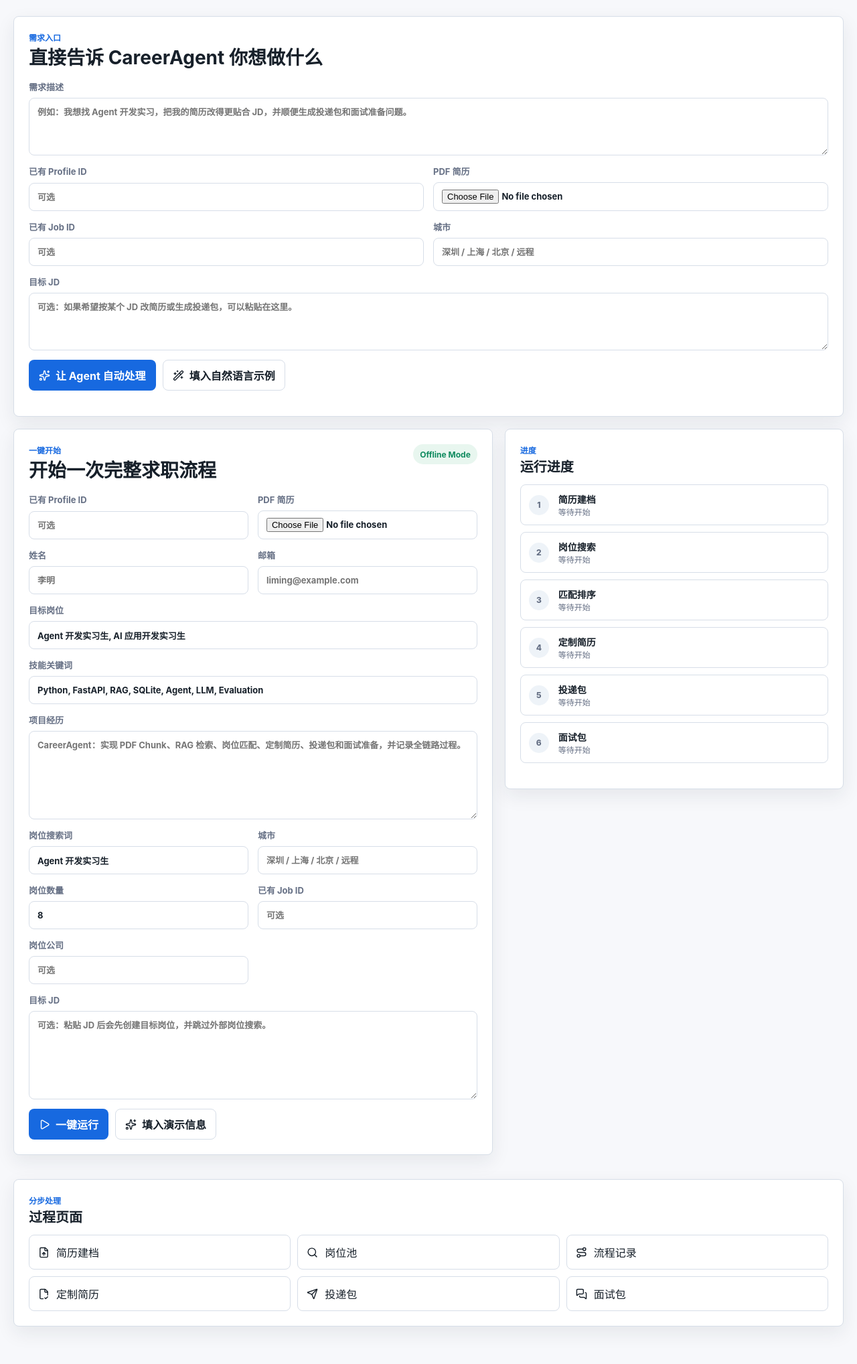
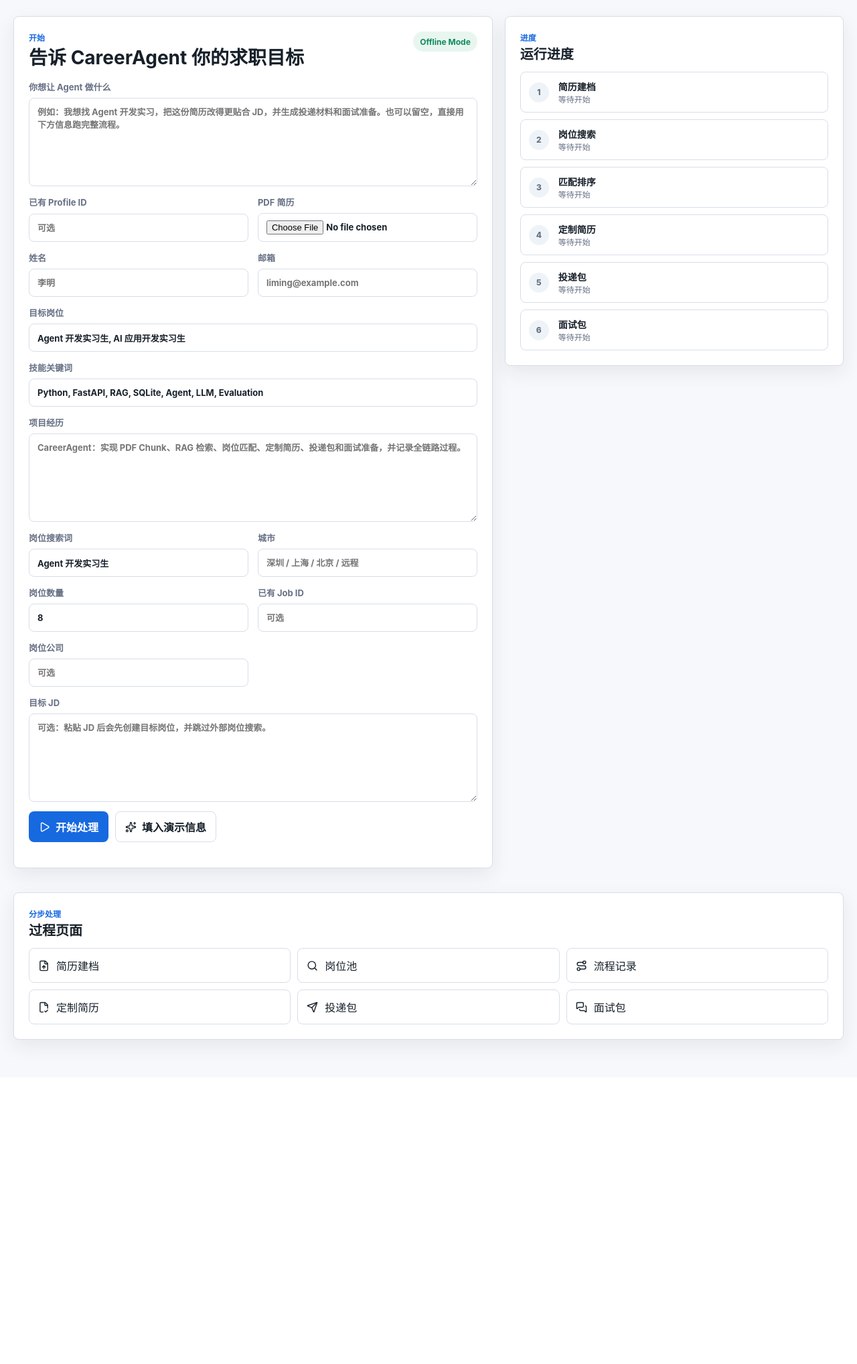
Before and after one commit to Yonhen233/CareerAgent, a FastAPI app: page / in a window 1280 px wide. Shown: the part 67-2103 px from the top of the page at 67% size. After the commit the page ends 1638 px from the top, so only its background shows below. Run offline with FastAPI, Linux system fonts and the light colour scheme; parts of the project's set-up code (start-up, migrations or seed data) failed here and were passed over; some libraries are stand-ins or nearby versions.

Commit message:
优化首页流程入口和投递材料布局

```diff
--- a/app/static/css/style.css
+++ b/app/static/css/style.css
@@ -606,9 +612,11 @@
   display: grid;
   gap: 12px;
   margin-top: 16px;
+  min-width: 0;
 }
 
 .item {
+  min-width: 0;
   padding: 14px;
   border: 1px solid var(--line);
   border-radius: 8px;
--- a/app/static/js/main.js
+++ b/app/static/js/main.js
@@ -374,12 +374,13 @@
 function renderRunOutcomeLinks(row) {
   const output = row.output_json || {};
   const links = [];
+  const packageId = row.id;
   const resumeId = output.resume_version_id || output.tailor?.resume_version_id;
   const applicationId = output.application_id || output.application?.application_id;
   const prepId = output.interview_prep_id || output.interview_prep?.interview_prep_id;
-  if (resumeId) links.push(`<a class="button ghost" href="/ui/resumes"><i data-lucide="file-check-2"></i> 简历 #${resumeId}</a>`);
-  if (applicationId) links.push(`<a class="button ghost" href="/ui/applications"><i data-lucide="send"></i> 投递包 #${applicationId}</a>`);
-  if (prepId) links.push(`<a class="button ghost" href="/ui/prep"><i data-lucide="messages-square"></i> 面试包 #${prepId}</a>`);
+  if (resumeId) links.push(packageAction("/ui/resumes", "file-check-2", "定制简历", packageId));
+  if (applicationId) links.push(packageAction("/ui/applications", "send", "投递材料", packageId));
+  if (prepId) links.push(packageAction("/ui/prep", "messages-square", "面试准备", packageId));
   if (output.matches?.length) links.push(`<a class="button ghost" href="/ui/jobs"><i data-lucide="briefcase-business"></i> 推荐岗位 ${output.matches.length} 个</a>`);
   if (output.requires_confirmation) links.push(`<button class="button primary" data-resume-run-id="${row.id}" type="button"><i data-lucide="check-circle-2"></i> 确认继续</button>`);
   return links.length ? `<div class="flow-result-actions">${links.join("")}</div>` : "";
@@ -553,16 +554,19 @@
 
 async function loadApplications() {
   const rows = await api("/applications");
-  renderItems("#applications-list", rows, (row) => `
-    <article class="item">
-      <div class="item-title"><span>#${row.id} 岗位 ${row.job_id}</span><span class="status-pill ${row.status === "ready" ? "ok" : ""}">${row.status === "ready" ? "准备好了" : escapeHtml(row.status)}</span></div>
-      <div class="meta">定制简历 ${row.resume_version_id || "-"}</div>
+  renderItems("#applications-list", rows, (row) => {
+    const packageId = userPackageId(row);
+    return `
+    <article class="item application-card">
+      <div class="item-title"><span>${escapeHtml(packageLabel(packageId))} · 岗位 ${escapeHtml(row.job_id)}</span><span class="status-pill ${row.status === "ready" ? "ok" : ""}">${row.status === "ready" ? "准备好了" : escapeHtml(row.status)}</span></div>
+      <div class="meta">投递材料 · 定制简历 ${row.resume_version_id || "-"}</div>
       ${row.apply_url ? `<p><a class="button ghost" href="${escapeHtml(row.apply_url)}" target="_blank"><i data-lucide="external-link"></i> 打开投递页</a></p>` : ""}
       ${applicationValidation(row)}
       ${row.outreach_message ? `<p class="message-preview">${escapeHtml(row.outreach_message)}</p>` : ""}
-      <pre>${escapeHtml(row.cover_letter || "")}</pre>
+      <pre class="application-letter">${escapeHtml(row.cover_letter || "")}</pre>
     </article>
-  `);
+  `;
+  });
 }
 
 async function loadInterviewPreps() {
@@ -1054,6 +1058,26 @@
 
 const CAREER_FLOW_STAGES = ["profile", "search", "match", "tailor", "apply", "interview"];
 
+function userPackageId(value) {
+  const key = value?.idempotency_key || value?.output_json?.idempotency_key || "";
+  const match = String(key).match(/^agent_run:(\d+):/);
+  return match ? match[1] : value?.package_id || value?.run_id || value?.id || "";
+}
+
+function packageLabel(packageId) {
+  return packageId ? `求职包 #${packageId}` : "本次求职包";
+}
+
+function packageAction(href, icon, label, packageId) {
+  return `<a class="button ghost" href="${escapeHtml(href)}"><i data-lucide="${escapeHtml(icon)}"></i> ${escapeHtml(label)}${packageId ? ` · ${escapeHtml(packageLabel(packageId))}` : ""}</a>`;
+}
+
+function pushUniqueAction(actions, seen, key, html) {
+  if (!key || seen.has(key)) return;
+  seen.add(key);
+  actions.push(html);
+}
+
 function setCareerStage(stage, status, detail = "") {
   const item = document.querySelector(`#career-flow-steps [data-stage="${stage}"]`);
   if (!item) return;
@@ -1087,23 +1111,20 @@
   const tailor = state.tailorRun?.output_json || {};
   const apply = state.applyRun?.output_json || {};
   const interview = state.interviewRun?.output_json || {};
+  const packageId = state.packageId || state.fullRun?.id || state.runId || "";
   result.innerHTML = `
     <article class="item flow-result-card">
       <div class="item-title">
-        <span>${escapeHtml(selected.title || "已完成")}</span>
+        <span>${escapeHtml(packageLabel(packageId))}</span>
         <span class="status-pill ok">${escapeHtml(selected.overall_score ?? "ready")}</span>
       </div>
-      <div class="meta">${escapeHtml(selected.company || "")} / Profile ${escapeHtml(state.profile?.id || "-")} / Job ${escapeHtml(selected.job_id || "-")}</div>
+      <div class="meta">${escapeHtml(selected.title || "已完成")} · ${escapeHtml(selected.company || "")} · Profile ${escapeHtml(state.profile?.id || "-")} · Job ${escapeHtml(selected.job_id || "-")}</div>
       ${tags(selected.matched_skills || [])}
       <div class="flow-result-actions">
-        ${tailor.resume_version_id ? `<a class="button ghost" href="/ui/resumes"><i data-lucide="file-check-2"></i> 简历版本 #${tailor.resume_version_id}</a>` : ""}
-        ${apply.application_id ? `<a class="button ghost" href="/ui/applications"><i data-lucide="send"></i> 投递包 #${apply.application_id}</a>` : ""}
-        ${interview.interview_prep_id ? `<a class="button ghost" href="/ui/prep?job_id=${escapeHtml(selected.job_id || "")}"><i data-lucide="messages-square"></i> 面试包 #${interview.interview_prep_id}</a>` : ""}
-        ${careerFlowRunLink(state.fullRun, "完整流程")}
-        ${careerFlowRunLink(state.searchRun, "找岗")}
-        ${careerFlowRunLink(state.tailorRun, "定制")}
-        ${careerFlowRunLink(state.applyRun, "投递")}
-        ${careerFlowRunLink(state.interviewRun, "面试")}
+        ${tailor.resume_version_id ? packageAction("/ui/resumes", "file-check-2", "定制简历", packageId) : ""}
+        ${apply.application_id ? packageAction("/ui/applications", "send", "投递材料", packageId) : ""}
+        ${interview.interview_prep_id ? packageAction(`/ui/prep?job_id=${escapeHtml(selected.job_id || "")}`, "messages-square", "面试准备", packageId) : ""}
+        ${state.fullRun?.id ? packageAction("/ui/agent-runs", "route", "查看流程", packageId) : ""}
       </div>
     </article>
   `;
@@ -1420,11 +1441,12 @@
     state.tailorRun = { id: state.fullRun.id, output_json: output.tailor || {} };
     state.applyRun = { id: state.fullRun.id, output_json: output.application || {} };
     state.interviewRun = { id: state.fullRun.id, output_json: output.interview_prep || {} };
+    state.packageId = state.fullRun.id;
     setCareerStage("search", "done", state.selectedJob?.job_id ? `Job #${state.selectedJob.job_id}` : `Run #${state.fullRun.id}`);
     setCareerStage("match", "done", `${state.selectedJob?.company || ""} ${state.selectedJob?.overall_score || ""}`);
-    setCareerStage("tailor", "done", `版本 #${state.tailorRun.output_json?.resume_version_id || "-"}`);
-    setCareerStage("apply", "done", `投递包 #${state.applyRun.output_json?.application_id || "-"}`);
-    setCareerStage("interview", "done", `面试包 #${state.interviewRun.output_json?.interview_prep_id || "-"}`);
+    setCareerStage("tailor", "done", packageLabel(state.packageId));
+    setCareerStage("apply", "done", packageLabel(state.packageId));
+    setCareerStage("interview", "done", packageLabel(state.packageId));
     renderCareerFlowResult(state);
     toast("完整求职流程已完成");
   } catch (error) {
@@ -1439,6 +1461,9 @@
 
 function fillCareerDemo(form) {
   if (!form) return;
+  if (form.instruction) {
+    form.instruction.value = "我想找 Agent 开发实习岗位。请根据下面 JD 帮我生成或更新简历档案，并针对这个岗位改简历、生成投递材料和面试准备问题。";
+  }
   form.profile_id.value = "";
   form.name.value = "李明";
   form.email.value = "liming@example.com";
@@ -1465,36 +1490,88 @@
   toast("已填入演示信息");
 }
 
+function updateCareerFlowFromNaturalResult(body) {
+  const data = body.result_json || {};
+  const failed = body.status === "failed";
+  if (data.profile?.id) setCareerStage("profile", failed ? "failed" : "done", failed ? "失败" : packageLabel(body.run_id));
+  if (data.job?.id || data.matches?.length) setCareerStage("search", failed ? "failed" : "done", failed ? "失败" : packageLabel(body.run_id));
+  if (data.job?.id || data.matches?.length || data.tailor || data.application || data.interview_prep) {
+    setCareerStage("match", failed ? "failed" : "done", failed ? "失败" : packageLabel(body.run_id));
+  }
+  if (data.tailor?.resume_version_id) setCareerStage("tailor", failed ? "failed" : "done", failed ? "失败" : packageLabel(body.run_id));
+  if (data.application?.application_id || data.requires_confirmation) setCareerStage("apply", failed ? "failed" : "done", failed ? "失败" : packageLabel(body.run_id));
+  if (data.interview_prep?.interview_prep_id) setCareerStage("interview", failed ? "failed" : "done", failed ? "失败" : packageLabel(body.run_id));
+}
+
 function renderNaturalLanguageResult(body) {
-  const result = $("#natural-language-result");
+  const result = $("#career-flow-result") || $("#natural-language-result");
   if (!result) return;
   const data = body.result_json || {};
   const runs = data.agent_runs || [];
   const failed = body.status === "failed";
+  const packageId = body.run_id;
   const links = [];
-  if (body.run_id) links.push(`<a class="button ghost" href="/ui/agent-runs"><i data-lucide="route"></i> 查看流程 #${body.run_id}</a>`);
-  if (data.profile?.id) links.push(`<a class="button ghost" href="/ui/profiles"><i data-lucide="file-user"></i> 简历 #${data.profile.id}</a>`);
-  if (data.job?.id) links.push(`<a class="button ghost" href="/ui/jobs"><i data-lucide="briefcase-business"></i> 岗位 #${data.job.id}</a>`);
-  if (data.tailor?.resume_version_id) links.push(`<a class="button ghost" href="/ui/resumes"><i data-lucide="file-check-2"></i> 定制简历 #${data.tailor.resume_version_id}</a>`);
-  if (data.application?.application_id) links.push(`<a class="button ghost" href="/ui/applications"><i data-lucide="send"></i> 投递包 #${data.application.application_id}</a>`);
-  if (data.interview_prep?.interview_prep_id) links.push(`<a class="button ghost" href="/ui/prep"><i data-lucide="messages-square"></i> 面试包 #${data.interview_prep.interview_prep_id}</a>`);
-  if (data.matches?.length) links.push(`<a class="button ghost" href="/ui/jobs"><i data-lucide="search"></i> 推荐岗位 ${data.matches.length} 个</a>`);
-  runs.forEach((run) => links.push(`<a class="button ghost" href="/ui/agent-runs"><i data-lucide="route"></i> ${escapeHtml(taskLabel(run.task_type))} #${run.id}</a>`));
+  const seenLinks = new Set();
+  if (body.run_id) pushUniqueAction(links, seenLinks, "agent-runs", packageAction("/ui/agent-runs", "route", "查看流程", packageId));
+  if (data.profile?.id) pushUniqueAction(links, seenLinks, "profiles", packageAction("/ui/profiles", "file-user", "简历档案", packageId));
+  if (data.job?.id) pushUniqueAction(links, seenLinks, "jobs", packageAction("/ui/jobs", "briefcase-business", "目标岗位", packageId));
+  if (data.tailor?.resume_version_id) pushUniqueAction(links, seenLinks, "resumes", packageAction("/ui/resumes", "file-check-2", "定制简历", packageId));
+  if (data.application?.application_id) pushUniqueAction(links, seenLinks, "applications", packageAction("/ui/applications", "send", "投递材料", packageId));
+  if (data.interview_prep?.interview_prep_id) pushUniqueAction(links, seenLinks, "prep", packageAction("/ui/prep", "messages-square", "面试准备", packageId));
+  if (data.matches?.length) {
+    pushUniqueAction(
+      links,
+      seenLinks,
+      "matched-jobs",
+      `<a class="button ghost" href="/ui/jobs"><i data-lucide="search"></i> 推荐岗位 ${data.matches.length} 个 · ${escapeHtml(packageLabel(packageId))}</a>`
+    );
+  }
+  const runActionKeys = {
+    find_jobs_for_profile: "jobs",
+    tailor_resume_for_job: "resumes",
+    quick_apply: "applications",
+    prepare_interview_for_job: "prep",
+    full_career_flow: "agent-runs",
+    natural_language_request: "agent-runs",
+  };
+  runs.forEach((run) => pushUniqueAction(
+    links,
+    seenLinks,
+    runActionKeys[run.task_type] || run.task_type || "agent-runs",
+    `<a class="button ghost" href="/ui/agent-runs"><i data-lucide="route"></i> ${escapeHtml(taskLabel(run.task_type))} · ${escapeHtml(packageLabel(packageId))}</a>`
+  ));
   result.innerHTML = `
     <article class="item flow-result-card">
       <div class="item-title">
-        <span>${escapeHtml(body.user_message || (failed ? "处理失败" : "处理完成"))}</span>
+        <span>${escapeHtml(packageLabel(packageId))}</span>
         <span class="status-pill ${failed ? "risk" : "ok"}">${failed ? "需处理" : "已完成"}</span>
       </div>
-      <div class="meta">需求 Run #${escapeHtml(body.run_id)}${body.repair_attempts?.length ? ` · 自动修复 ${body.repair_attempts.length} 次` : ""}</div>
+      <div class="meta">${escapeHtml(naturalResultSummary(body))}${body.repair_attempts?.length ? ` · 自动修复 ${body.repair_attempts.length} 次` : ""}</div>
       <div class="flow-result-actions">${links.join("")}</div>
     </article>
   `;
+  updateCareerFlowFromNaturalResult(body);
   if (window.lucide) window.lucide.createIcons();
 }
 
+function naturalResultSummary(body) {
+  const data = body.result_json || {};
+  if (body.status === "failed") return body.user_message || "处理失败";
+  const parts = [];
+  if (data.profile?.id) parts.push("简历档案");
+  if (data.job?.id) parts.push("目标岗位");
+  if (data.matches?.length) parts.push(`${data.matches.length} 个推荐岗位`);
+  if (data.tailor?.resume_version_id) parts.push("定制简历");
+  if (data.application?.application_id) parts.push("投递材料");
+  if (data.interview_prep?.interview_prep_id) parts.push("面试准备");
+  if (data.requires_confirmation) parts.push("待确认事项");
+  return parts.length ? `已生成：${parts.join("、")}` : "处理完成";
+}
+
 async function runNaturalLanguageRequest(form) {
-  const result = $("#natural-language-result");
+  resetCareerFlow();
+  setCareerStage("profile", "running", "理解需求");
+  const result = $("#career-flow-result") || $("#natural-language-result");
   const submitButton = form.querySelector("button[type='submit']");
   if (submitButton) submitButton.disabled = true;
   if (result) result.innerHTML = `<article class="item meta">Agent 正在理解需求并执行，复杂任务可能需要几十秒...</article>`;
@@ -1532,20 +1609,6 @@
   }
 }
 
-function fillNaturalDemo(form) {
-  if (!form) return;
-  form.instruction.value = "我想找 Agent 开发实习岗位。请根据下面 JD 帮我生成一份简历档案，并针对这个岗位改简历、生成投递包和面试准备问题。我的项目是 CareerAgent：用 Python、FastAPI、SQLite、RAG、LLM API、Plan-Execute、ReAct repair、Guardrails 和前端页面做了一个真实可用的求职助手。";
-  form.profile_id.value = "";
-  form.job_id.value = "";
-  form.location.value = "深圳";
-  form.jd_text.value = [
-    "岗位：Agent 开发实习生",
-    "职责：参与 Agent workflow、RAG 检索、工具调用、LLM 调用记录、简历定制、投递包和面试准备链路开发。",
-    "要求：熟悉 Python、FastAPI、SQLite、RAG、LLM API、Evaluation、Guardrails、Plan-Execute 和 ReAct repair。"
-  ].join("\n");
-  toast("已填入自然语言示例");
-}
-
 async function loadInterviewExperiences() {
   const rows = await api("/interview-prep/experiences");
   renderItems("#interview-experience-list", rows, (row) => {
@@ -1937,18 +2000,15 @@
     await loadOpsPage();
   });
 
-  $("#natural-language-form")?.addEventListener("submit", async (event) => {
-    event.preventDefault();
-    await runNaturalLanguageRequest(event.currentTarget);
-  });
-
-  $("#natural-demo-fill")?.addEventListener("click", () => {
-    fillNaturalDemo($("#natural-language-form"));
-  });
-
   $("#career-start-form")?.addEventListener("submit", async (event) => {
     event.preventDefault();
-    await runCareerStartFlow(event.currentTarget);
+    const form = event.currentTarget;
+    const raw = formJson(form);
+    if (String(raw.instruction || "").trim()) {
+      await runNaturalLanguageRequest(form);
+    } else {
+      await runCareerStartFlow(form);
+    }
   });
 
   $("#career-demo-fill")?.addEventListener("click", () => {
--- a/app/templates/index.html
+++ b/app/templates/index.html
@@ -1,43 +1,20 @@
 {% extends "base.html" %}
 {% block content %}
-<section class="panel command-panel">
-  <div class="panel-heading">
-    <div>
-      <p class="eyebrow">需求入口</p>
-      <h1>直接告诉 CareerAgent 你想做什么</h1>
-    </div>
-  </div>
-  <form id="natural-language-form" class="stack">
-    <label class="wide">
-      需求描述
-      <textarea name="instruction" rows="4" required placeholder="例如：我想找 Agent 开发实习，把我的简历改得更贴合 JD，并顺便生成投递包和面试准备问题。"></textarea>
-    </label>
-    <div class="form-grid">
-      <label>已有 Profile ID<input name="profile_id" type="number" min="1" placeholder="可选"></label>
-      <label>PDF 简历<input name="resume_file" type="file" accept="application/pdf"></label>
-      <label>已有 Job ID<input name="job_id" type="number" min="1" placeholder="可选"></label>
-      <label>城市<input name="location" placeholder="深圳 / 上海 / 北京 / 远程"></label>
-      <label class="wide">目标 JD<textarea name="jd_text" rows="4" placeholder="可选：如果希望按某个 JD 改简历或生成投递包，可以粘贴在这里。"></textarea></label>
-    </div>
-    <div class="button-row">
-      <button class="primary" type="submit"><i data-lucide="sparkles"></i> 让 Agent 自动处理</button>
-      <button class="ghost" type="button" id="natural-demo-fill"><i data-lucide="wand-sparkles"></i> 填入自然语言示例</button>
-    </div>
-  </form>
-  <div id="natural-language-result" class="result-list"></div>
-</section>
-
 <section class="workspace-grid">
   <div class="panel span-7 start-panel">
     <div class="panel-heading">
       <div>
-        <p class="eyebrow">一键开始</p>
-        <h1>开始一次完整求职流程</h1>
+        <p class="eyebrow">开始</p>
+        <h1>告诉 CareerAgent 你的求职目标</h1>
       </div>
       <span id="health-pill" class="status-pill">Checking</span>
     </div>
 
     <form id="career-start-form" class="stack">
+      <label class="wide">
+        你想让 Agent 做什么
+        <textarea name="instruction" rows="4" placeholder="例如：我想找 Agent 开发实习，把这份简历改得更贴合 JD，并生成投递材料和面试准备。也可以留空，直接用下方信息跑完整流程。"></textarea>
+      </label>
       <div class="form-grid">
         <label>
           已有 Profile ID
@@ -93,10 +70,11 @@
         </label>
       </div>
       <div class="button-row">
-        <button class="primary" type="submit"><i data-lucide="play"></i> 一键运行</button>
+        <button class="primary" type="submit"><i data-lucide="play"></i> 开始处理</button>
         <button class="ghost" type="button" id="career-demo-fill"><i data-lucide="sparkles"></i> 填入演示信息</button>
       </div>
     </form>
+    <div id="career-flow-result" class="result-list"></div>
   </div>
 
   <aside class="panel span-5 flow-panel">
@@ -114,7 +92,6 @@
       <li class="flow-step" data-stage="apply"><span>5</span><strong>投递包</strong><small>等待开始</small></li>
       <li class="flow-step" data-stage="interview"><span>6</span><strong>面试包</strong><small>等待开始</small></li>
     </ol>
-    <div id="career-flow-result" class="result-list"></div>
   </aside>
 </section>
 
```
Also changed, not shown: other parts of app/static/css/style.css (+35 -0 lines), docs/DEVELOPMENT_LOG.md (+30 -0 lines), tests/test_frontend_pages.py (+28 -4 lines).
